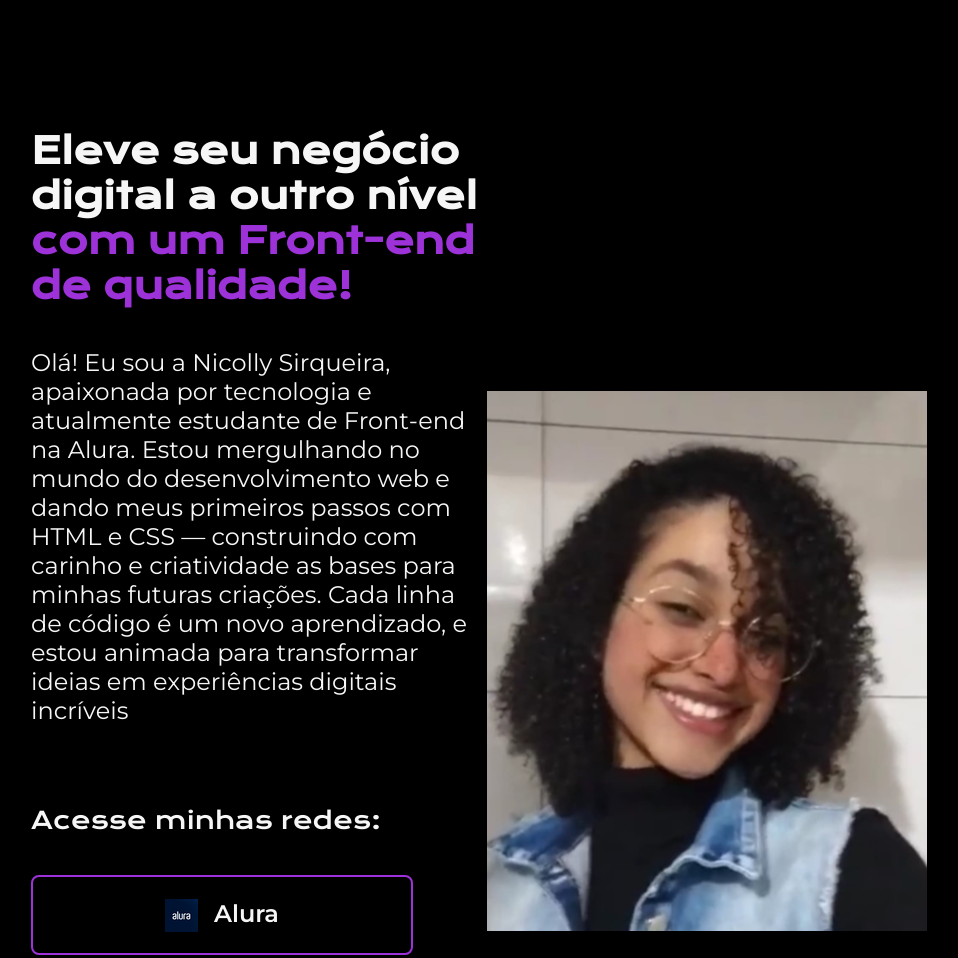
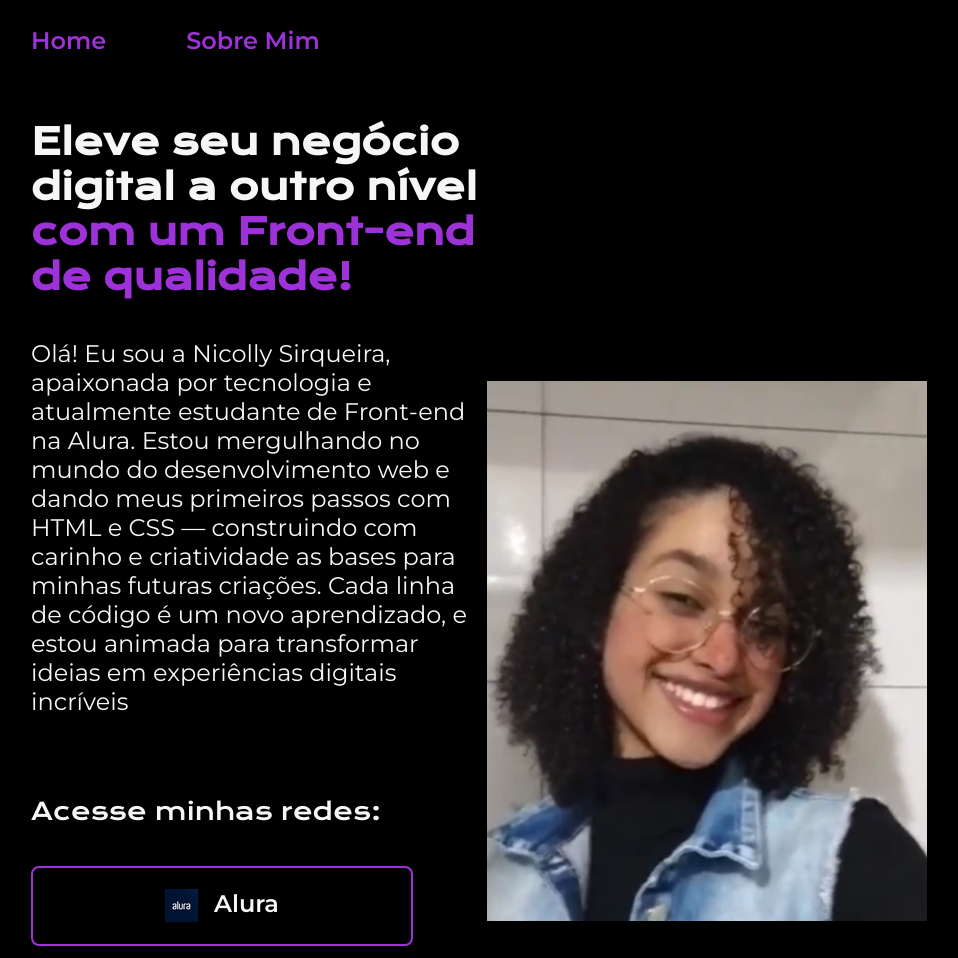
Before and after one commit to nicollysirqueira/PORTFOLIO, a plain HTML site: page index.html in a window 1280 px wide. Shown: the top 958 px of the page, without its empty margins (161-1119 px from the left). Drawn offline with nearby package versions, Linux system fonts and the light colour scheme.

Commit message:
cabeçalho

```diff
--- a/index.html
+++ b/index.html
@@ -8,7 +8,12 @@
 </head>
 
 <body>
-    <header></header>
+    <header class="cabecalho">
+        <nav class="cabecalho_menu">
+            <a class="cabecalho_menu_link">Home</a>
+            <a class="cabecalho_menu_link">Sobre Mim</a>
+        </nav>
+    </header>
     <main class="apresentacao">
         <section class="apresentacao_conteudo">
             <h1 class="apresentacao_conteudo_titulo">Eleve seu negócio digital a outro nível <strong class="titulo_destaque">
@@ -26,6 +31,8 @@
     </section>
         <img src="./assets/imagem.png" alt="Nicolly Sirqueira">
     </main>
-    <footer class="rodape">Desenvolvido por Nicolly Sirqueira 05/2025</footer>
+    <footer class="rodape">Desenvolvido por Nicolly Sirqueira 05/2025
+
+    </footer>
 </body>
 </html>
--- a/styles.css
+++ b/styles.css
@@ -6,7 +6,6 @@
 }
 
 body {
-    height: 100vh;
     box-sizing: border-box;
     background-color: #000000;
     color: #F6F6F6;
@@ -16,8 +15,24 @@ body {
     color: #9D32D9;
 }
 
+.cabecalho {
+    padding: 2% 0 0 15%;
+}
+
+.cabecalho_menu {
+    display: flex;
+    gap: 80px;
+}
+
+.cabecalho_menu_link {
+    color: #9D32D9;
+    font-family: 'Montserrat', sans-serif;
+    font-size: 24px;
+    font-weight: 600;
+}
+
 .apresentacao {
-    margin: 10% 15%;
+    padding: 5% 15%;
     display: flex;
     align-items: center;
     justify-content: space-between;
@@ -79,5 +94,7 @@ body {
     background-color: #9D32D9;
     text-align: center;
     font-family: 'Montserrat', sans-serif;
+    font-size: 24px;
+    font-weight: 400;
     padding: 24px;
 }
```
